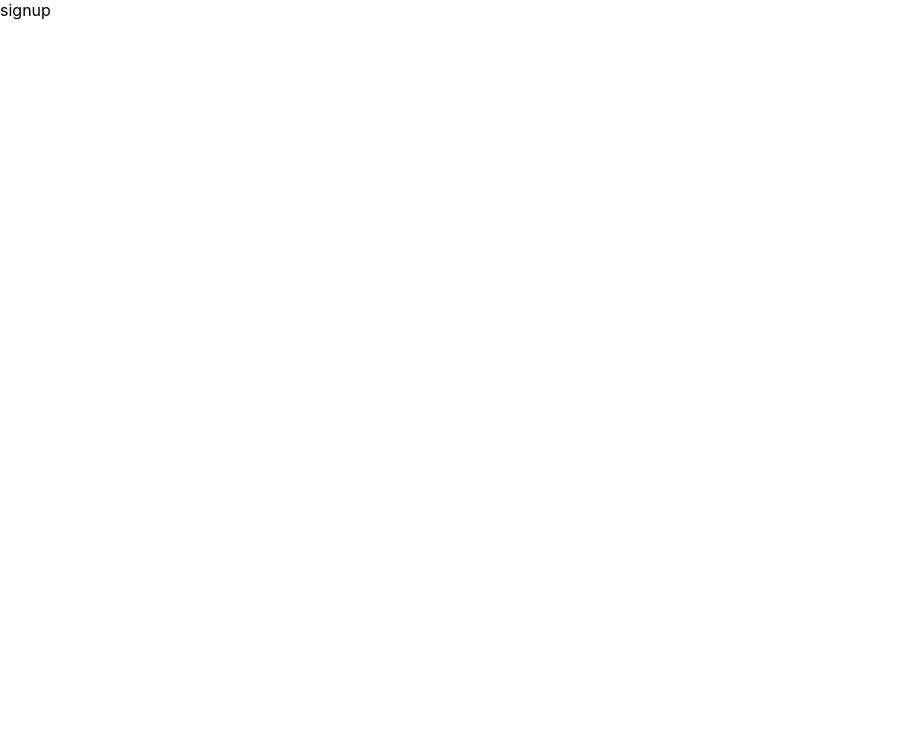
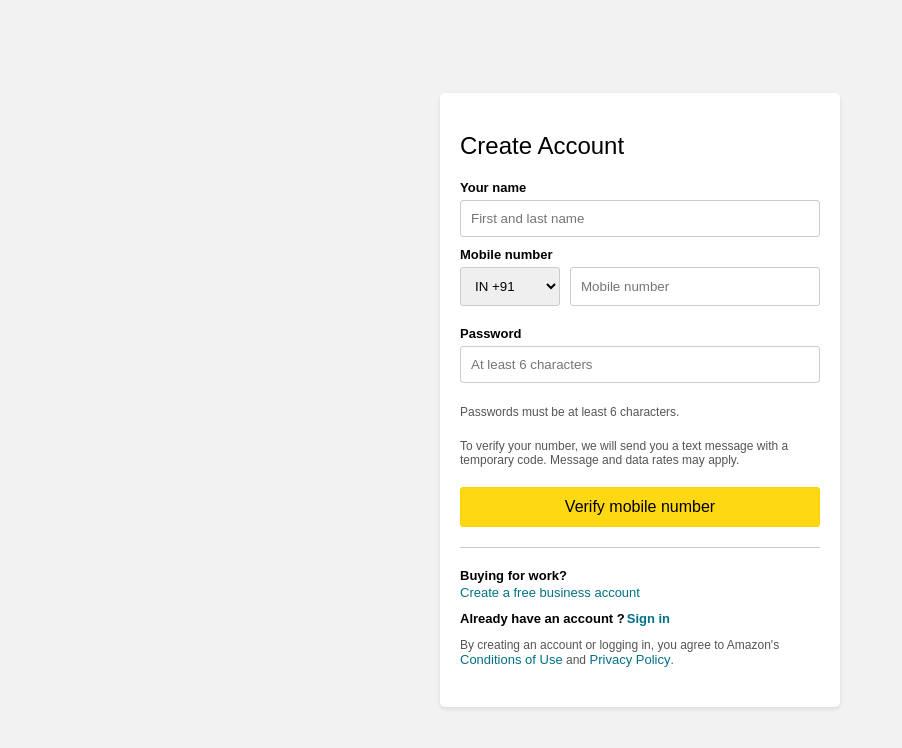
Before and after one commit to FrancoisLunick/AmazonClone, a React (Create React App) app in the folder amazon_clone/: page /signup in a window 1280 px wide. Shown: the top 748 px of the page, without its empty margins (0-902 px from the left). Built offline with nearby package versions, Linux system fonts and the light colour scheme.

Commit message:
Implemented sign-up form design

```diff
--- a/amazon_clone/src/components/authentication/signup.js
+++ b/amazon_clone/src/components/authentication/signup.js
@@ -1,7 +1,71 @@
-import React from 'react'
+import React from "react";
+import "../../styles/signup.css";
 
-export default function Signup() {
+const Signup = () => {
   return (
-    <div>signup</div>
-  )
-}
+    <div className="container">
+      <div className="form">
+        <h2 className="title">Create Account</h2>
+
+        <label className="label">Your name</label>
+        <input
+          type="text"
+          className="input"
+          placeholder="First and last name"
+        />
+
+        <label className="label">Mobile number</label>
+        <div style={{ display: "flex", marginBottom: "10px" }}>
+          <select
+            className="input"
+            style={{ flex: "0 0 auto", width: "100px", marginRight: "10px" }}
+          >
+            <option value="IN">IN +91</option>
+            <option value="US">US +1</option>
+          </select>
+          <input
+            type="text"
+            className="input"
+            placeholder="Mobile number"
+            style={{ flex: "1 1 auto" }}
+          />
+        </div>
+
+        <label className="label">Password</label>
+        <input
+          type="password"
+          className="input"
+          placeholder="At least 6 characters"
+        />
+        <p className="info">Passwords must be at least 6 characters.</p>
+
+        <p className="info">
+          To verify your number, we will send you a text message with a
+          temporary code. Message and data rates may apply.
+        </p>
+
+        <button className="button">Verify mobile number</button>
+
+        <hr className="divider" />
+        <p className="UncommonText">Buying for work?</p>
+        <a href="#Create a free business account" className="text-link">
+          Create a free business account
+        </a>
+        <div className="UncommonText flex">
+          Already have an account ?{" "}
+          <a href="#Sign in" className="text-link">
+            Sign in
+          </a>
+        </div>
+
+        <p className="info">
+          By creating an account or logging in, you agree to Amazon's <span></span>
+          <a href="#Conditions of Use" className="text-link">Conditions of Use</a> and
+          <a href="#Privacy Policy" className="text-link"> Privacy Policy</a>.
+        </p>
+      </div>
+    </div>
+  );
+};
+
+export default Signup;
--- /dev/null
+++ b/amazon_clone/src/styles/signup.css
@@ -0,0 +1,99 @@
+/* signup.css */
+
+body {
+    background-color: #f2f2f2;
+    margin: 0;
+    font-family: Arial, sans-serif;
+}
+
+.container {
+    display: flex;
+    justify-content: center;
+    align-items: center;
+    height: 100vh;
+}
+
+.form {
+    background-color: white;
+    padding: 20px;
+    border-radius: 5px;
+    box-shadow: 0 2px 4px rgba(0, 0, 0, 0.1);
+    max-width: 400px;
+    width: 100%;
+}
+
+.title {
+    margin-bottom: 20px;
+    font-size: 24px;
+    font-weight: 500;
+}
+
+.label {
+    display: block;
+    margin-bottom: 5px;
+    font-size: 13px;
+    font-weight: 600;
+}
+
+.input {
+    width: 100%;
+    padding: 10px;
+    margin-bottom: 10px;
+    border: 1px solid #ccc;
+    border-radius: 3px;
+}
+
+.button {
+    width: 100%;
+    padding: 10px;
+    background-color: #ffd814;
+    border: 1px solid #fcd200;
+    border-radius: 3px;
+    font-size: 16px;
+    cursor: pointer;
+}
+
+.button:hover {
+    background-color: #f7ca00;
+}
+
+.text-link {
+    color: #007185;
+    cursor: pointer;
+    font-size: 13px;
+    text-decoration: none;
+}
+
+.text-link:hover {
+    text-decoration: underline;
+}
+
+.UncommonText {
+    font-size: 13px;
+    margin-top: 10px;
+    margin-bottom: 0;
+    font-weight: bolder;
+}
+
+.flex {
+    display: flex;
+    gap: 2px;
+}
+
+.info {
+    font-size: 12px;
+    color: #555;
+    margin-bottom: 20px;
+}
+
+.divider {
+    border: 0;
+    border-top: 1px solid #ccc;
+    margin: 20px 0;
+}
+
+@media (max-width: 400px) {
+    .form {
+        padding: 15px;
+    }
+}
```
